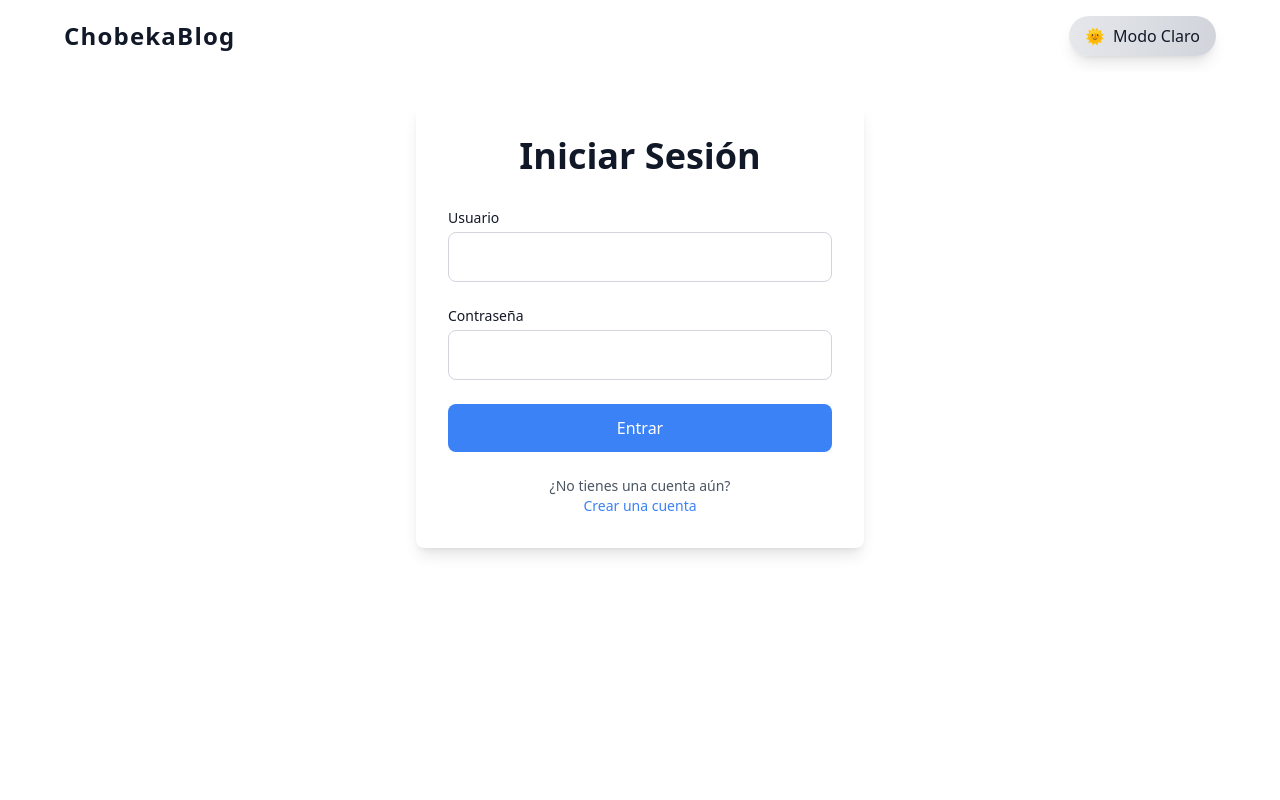
After one commit to edwardperxz/chobeka-blog, a Django app: page /login/ in a window 1280 px wide. The commit adds this page. Run offline with Django 5.2, Linux system fonts and the light colour scheme; some libraries are stand-ins or nearby versions.

Commit message:
Agregar login page, botones y redirects para login y logout

```diff
--- a/blogapp/templates/blogapp/base.html
+++ b/blogapp/templates/blogapp/base.html
@@ -49,14 +49,19 @@
 <body id="body" class="flex flex-col min-h-screen bg-white dark:bg-black text-gray-900 dark:text-white font-sans transition-all duration-700 ease-in-out">
   <nav class="bg-white dark:bg-gradient-to-r dark:from-gray-900 dark:to-gray-700 shadow-md py-4 px-6 transition-colors">
     <div class="max-w-6xl mx-auto flex justify-between items-center">
-      <a href="{% url 'blogapp:blog_list' %}" class="text-gray-900 dark:text-white text-2xl font-semibold tracking-wider transition-colors">BlogSpace</a>
+      <a href="{% url 'blogapp:blog_list' %}" class="text-gray-900 dark:text-white text-2xl font-semibold tracking-wider transition-colors">ChobekaBlog</a>
       <div class="flex items-center space-x-4">
         <button onclick="toggleDarkMode()" class="flex items-center gap-2 px-4 py-2 rounded-full bg-gradient-to-r from-gray-200 to-gray-300 dark:from-gray-700 dark:to-gray-800 text-gray-900 dark:text-white hover:scale-105 transition-all duration-300 shadow-lg">
           <span id="theme-icon" class="transition-transform duration-500 transform">🌞</span>
           <span id="theme-label" class="transition-opacity duration-500 ease-in-out">Modo Claro</span>
         </button>
+        {% if not request.path == '/login/' %}
           {% if user.is_authenticated %}
             <a href="{% url 'blogapp:add_blog' %}" class="bg-blue-500 hover:bg-blue-600 text-white dark:bg-blue-600 dark:hover:bg-blue-700 dark:text-white font-medium py-2 px-4 rounded transition-all duration-500 ease-in-out">New Blog</a>
+            <a href="{% url 'blogapp:logout' %}" class="bg-red-500 hover:bg-red-600 text-white dark:bg-red-600 dark:hover:bg-red-700 font-medium py-2 px-4 rounded transition-all duration-500 ease-in-out">Cerrar sesión</a>
+          {% else %}
+            <a href="{% url 'blogapp:login' %}" class="bg-green-500 hover:bg-green-600 text-white dark:bg-green-600 dark:hover:bg-green-700 font-medium py-2 px-4 rounded transition-all duration-500 ease-in-out">Iniciar sesión</a>
+          {% endif %}
         {% endif %}
       </div>
     </div>
--- /dev/null
+++ b/blogapp/templates/blogapp/login.html
@@ -0,0 +1,29 @@
+{% extends 'base.html' %}
+{% block content %}
+<main class="flex-grow flex items-center justify-center">
+  <div class="w-full max-w-md p-8 bg-white dark:bg-gray-800 rounded-lg shadow-lg">
+    <h1 class="text-4xl font-bold mb-8 text-center text-gray-900 dark:text-white">Iniciar Sesión</h1>
+    <form method="post" class="space-y-6 w-full">
+      {% csrf_token %}
+      <div>
+        <label for="username" class="block text-sm font-medium mb-1 text-gray-900 dark:text-white">Usuario</label>
+        <input type="text" name="username" id="username"
+               class="bg-white dark:bg-gray-800 text-gray-900 dark:text-white px-4 py-3 rounded-lg w-full border border-gray-300 dark:border-gray-700 focus:outline-none focus:ring-2 focus:ring-blue-500">
+      </div>
+      <div>
+        <label for="password" class="block text-sm font-medium mb-1 text-gray-900 dark:text-white">Contraseña</label>
+        <input type="password" name="password" id="password"
+               class="bg-white dark:bg-gray-800 text-gray-900 dark:text-white px-4 py-3 rounded-lg w-full border border-gray-300 dark:border-gray-700 focus:outline-none focus:ring-2 focus:ring-blue-500">
+      </div>
+      <button type="submit"
+              class="w-full px-6 py-3 bg-blue-500 hover:bg-blue-600 text-white rounded-lg transition-all duration-300">
+        Entrar
+      </button>
+    </form>
+    <div class="mt-6 text-center text-sm">
+      <p class="text-gray-600 dark:text-gray-300">¿No tienes una cuenta aún?</p>
+      <a href="register" class="text-blue-500 hover:underline">Crear una cuenta</a>
+    </div>
+  </div>
+</main>
+{% endblock %}
--- a/blogapp/urls.py
+++ b/blogapp/urls.py
@@ -1,11 +1,13 @@
 from django.urls import path
-from .views import BlogListView, BlogDetailView, ReviewCreateView, CommentCreateView, BlogCreateView
+from .views import BlogListView, BlogDetailView, ReviewCreateView, CommentCreateView, BlogCreateView, login_view, logout_view
 
 app_name = 'blogapp'
 
 
 urlpatterns = [
     path('', BlogListView.as_view(), name='blog_list'),
+    path('login/', login_view, name='login'),
+    path('logout/', logout_view, name='logout'),
     path('blog/add/', BlogCreateView.as_view(), name='add_blog'),
     path('blog/<int:pk>/', BlogDetailView.as_view(), name='blog_detail'),
     path('blog/<int:pk>/review/', ReviewCreateView.as_view(), name='add_review'),
--- a/blogapp/views.py
+++ b/blogapp/views.py
@@ -1,3 +1,6 @@
+from django.shortcuts import render, redirect
+from django.contrib.auth import authenticate, login, logout
+from django.contrib import messages
 from django.views.generic import ListView, DetailView, CreateView
 from django.urls import reverse_lazy
 from .models import Blog, Review, Comment
@@ -27,7 +30,7 @@ class BlogCreateView(LoginRequiredMixin, CreateView):
 
 
 
-class ReviewCreateView(CreateView):
+class ReviewCreateView(CreateView, LoginRequiredMixin):
     model = Review
     fields = ['rating', 'comment']
     template_name = 'blogapp/review_form.html'
@@ -41,7 +44,7 @@ class ReviewCreateView(CreateView):
         return reverse_lazy('blogapp:blog_detail', kwargs={'pk': self.kwargs['pk']})
 
 
-class CommentCreateView(CreateView):
+class CommentCreateView(CreateView, LoginRequiredMixin):
     model = Comment
     fields = ['content']
     template_name = 'blogapp/comment_form.html'
@@ -53,3 +56,21 @@ class CommentCreateView(CreateView):
 
     def get_success_url(self):
         return reverse_lazy('blogapp:blog_detail', kwargs={'pk': self.kwargs['blog_pk']})
+
+
+def login_view(request):
+    if request.method == 'POST':
+        username = request.POST['username']
+        password = request.POST['password']
+        user = authenticate(request, username=username, password=password)
+        if user is not None:
+            login(request, user)
+            return redirect('blogapp:blog_list')
+        else:
+            messages.error(request, 'Invalid username or password')
+    return render(request, 'blogapp/login.html')
+
+
+def logout_view(request):
+    logout(request)
+    return redirect('blogapp:blog_list')
--- a/blogproject/settings.py
+++ b/blogproject/settings.py
@@ -123,3 +123,8 @@ STATIC_URL = 'static/'
 # https://docs.djangoproject.com/en/5.1/ref/settings/#default-auto-field
 
 DEFAULT_AUTO_FIELD = 'django.db.models.BigAutoField'
+
+# Login and Logout redirects
+LOGIN_URL = '/login/'
+LOGIN_REDIRECT_URL = '/'
+LOGOUT_REDIRECT_URL = '/login/'
```
Lines whose indentation alone changed are shown as unchanged.
